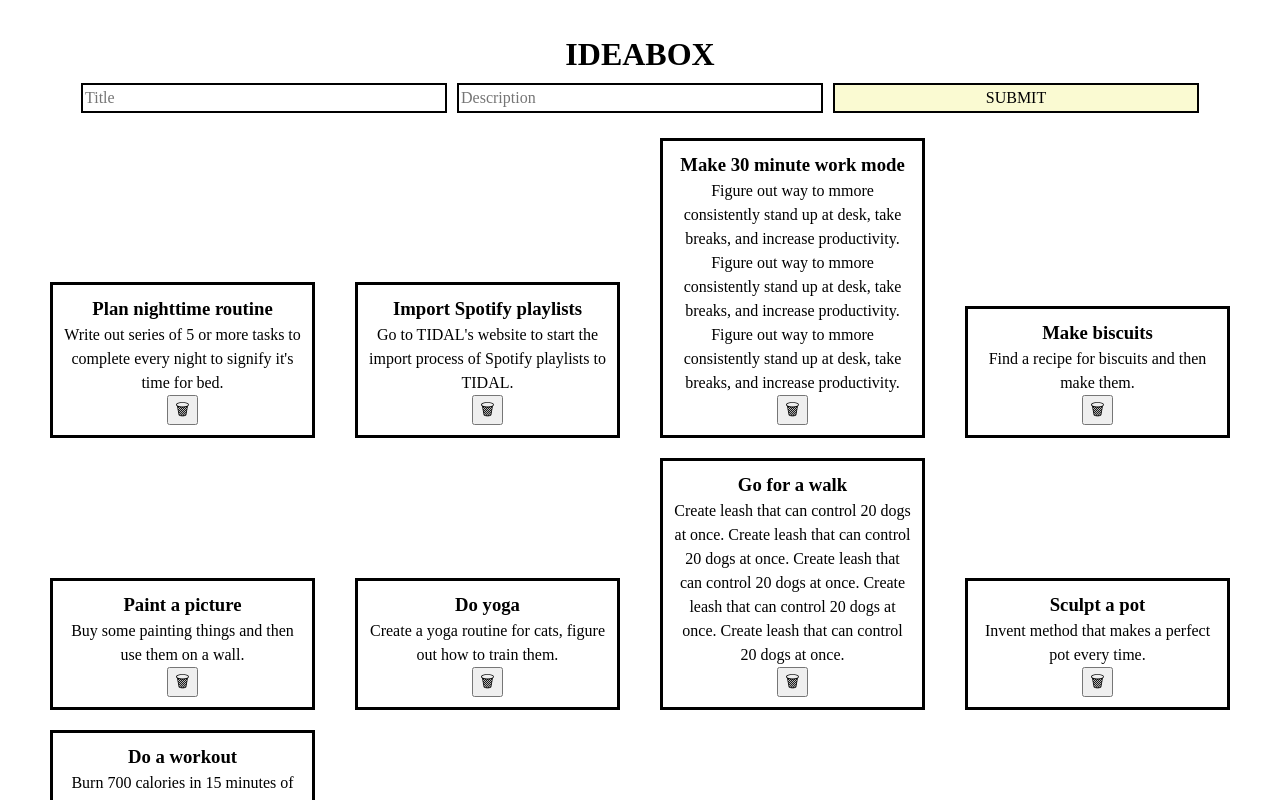
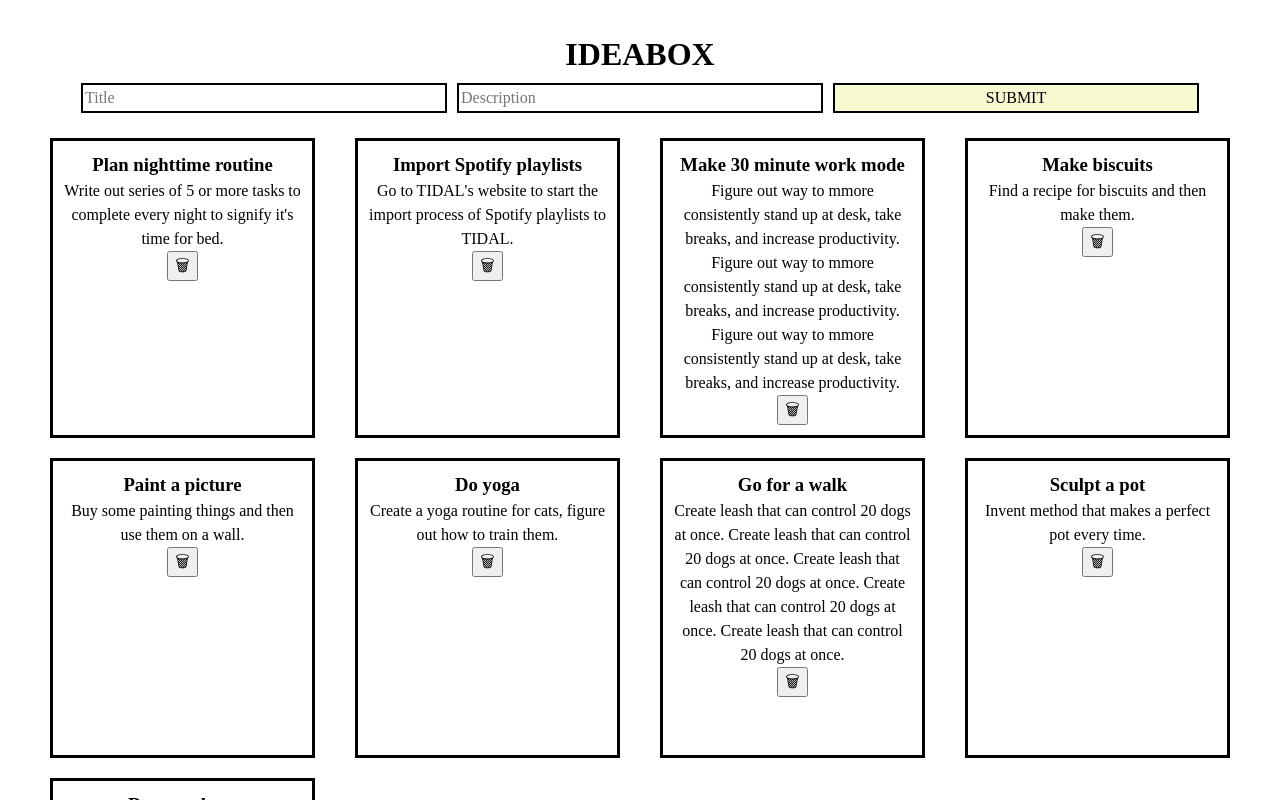
Before and after one commit to colefiscus/playground, a React (Create React App) app: page / in a window 1280 px wide. Shown: the top 800 px of the page. Built offline with nearby package versions, Linux system fonts and the light colour scheme.

Commit message:
Add rows to grid template on Ideas

```diff
--- a/src/Ideas.js
+++ b/src/Ideas.js
@@ -29,8 +29,9 @@ const IdeasContainer = styled.section`
   display: grid;
   /* grid-auto-flow: column; ~~ Add column-based flow ~~ */
   justify-content: center;
-  align-items: end;
+  /* align-items: end; */
   grid-template-columns: repeat(auto-fill, minmax(250px, 1fr));
+  grid-template-rows: repeat(3, minmax(250px, 1fr));
   /* grid-template-columns: 300px 300px 300px; ~~ Pixel-based columns ~~ */
   /* grid-template-columns: 20% 50% 30%; ~~ Percentage-based columns ~~ */
   gap: 20px 40px;
```
